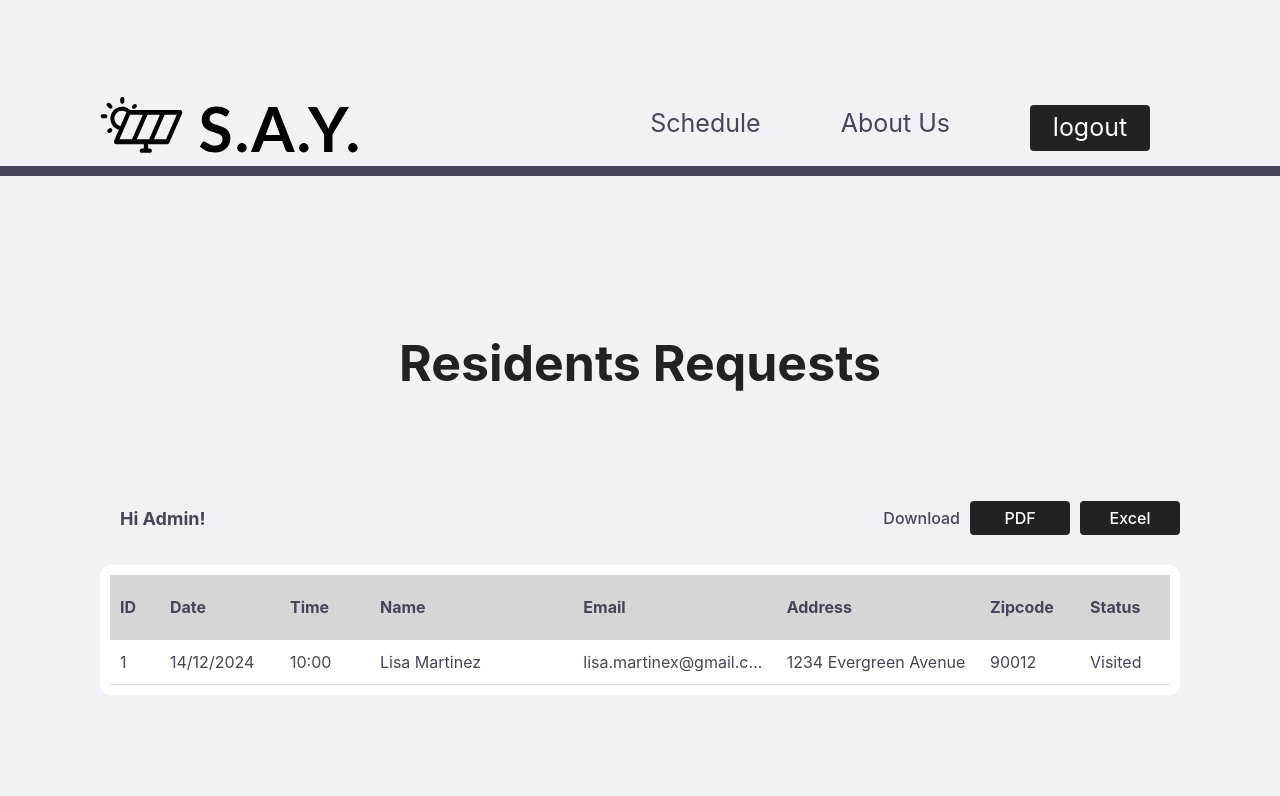
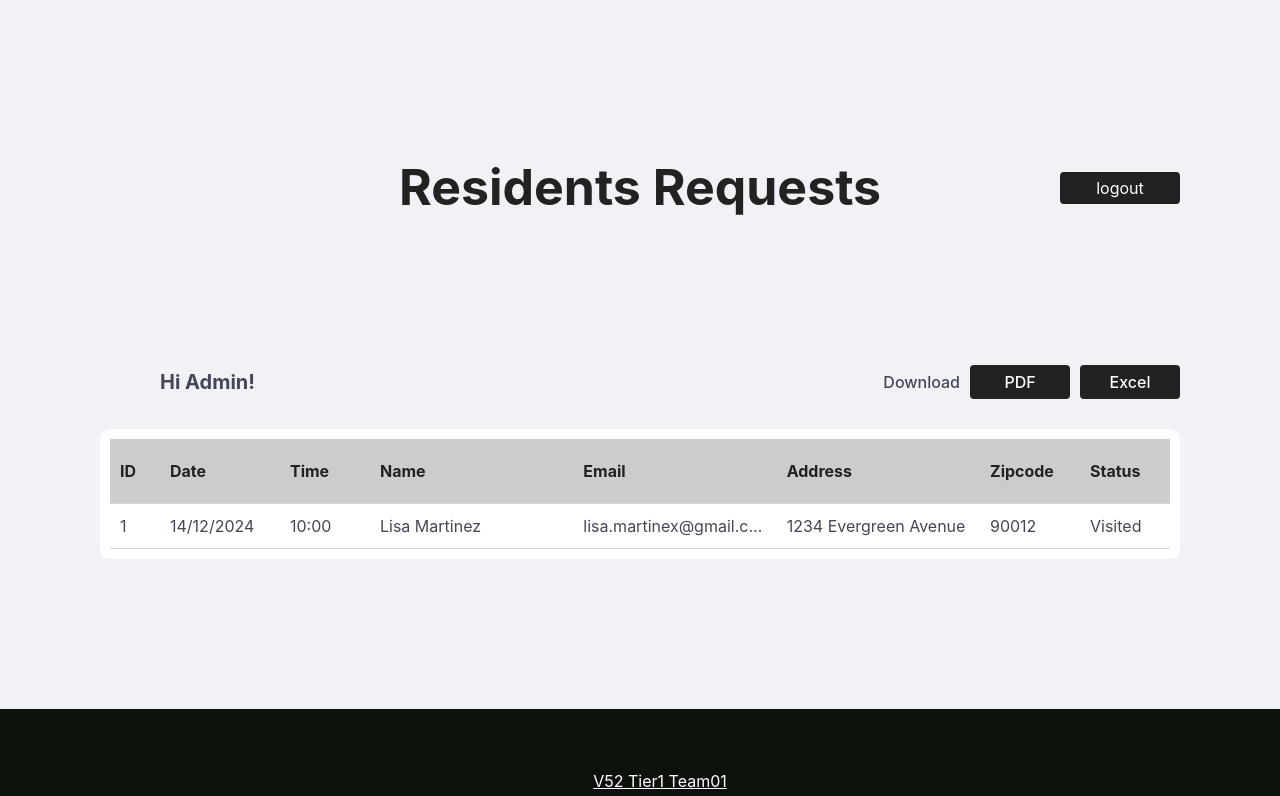
Before and after one commit to chingu-voyages/v52-tier1-team-01, a React (Create React App) app in the folder solarapp/: page /dashboard in a window 1280 px wide. Shown: the top 796 px of the page. Built offline with nearby package versions, Linux system fonts and the light colour scheme.

Commit message:
Remove header from admin Dashboard 14nov2024

```diff
--- a/solarapp/src/components/DashboardComponents/DashboardInfo.jsx
+++ b/solarapp/src/components/DashboardComponents/DashboardInfo.jsx
@@ -5,6 +5,11 @@ import '../../styling/dashboard_styling/DashboardInfo.css'
 
 const DashboardInfo = () => {
   return (
+    <>
+      <div className="title-wrap">
+        <h3 className="title">Residents Requests</h3>
+        <button type="button" className="admin-login">logout</button>
+      </div>
       <div id="dashboardInfo" className="dashboard-info">
         <span className="greet-message">Hi Admin!</span>
         <div className="download-wrap">
@@ -13,6 +18,7 @@ const DashboardInfo = () => {
           <button type="button">Excel</button>
         </div >
       </div >
+    </>
   );
 };
 
--- a/solarapp/src/pages/Dashboard.jsx
+++ b/solarapp/src/pages/Dashboard.jsx
@@ -10,14 +10,11 @@ import '../styling/dashboard_styling/Dashboard.css'
 const Dashboard = () => {
   return (
     <>
-      <DashboardHeader />
+      {/* <DashboardHeader /> */}
       <div className="dashboard-content">
         <div className="container">
-          <h3 className="title">Residents Requests</h3>
-          <div className="info-table-wrapper">
-            <DashboardInfo />
-            <DashboardTabledisplay />
-          </div>
+          <DashboardInfo />
+          <DashboardTabledisplay />
         </div>
       </div>
       <Footer />
--- a/solarapp/src/styling/dashboard_styling/Dashboard.css
+++ b/solarapp/src/styling/dashboard_styling/Dashboard.css
@@ -2,10 +2,3 @@
   background-color: #F0F2F6;
   padding: 150px 0;
 }
-.dashboard-content h3.title{
-  color: #222;
-  font-size: 50px;
-  font-weight: bold;
-  text-align: center;
-  margin-bottom: 100px;
-}
--- a/solarapp/src/styling/dashboard_styling/DashboardInfo.css
+++ b/solarapp/src/styling/dashboard_styling/DashboardInfo.css
@@ -1,3 +1,29 @@
+.dashboard-content .title-wrap{
+  position: relative;
+  display: flex;
+  align-items: center;
+  justify-content: center;
+  gap: 20px;
+  margin-bottom: 140px;
+}
+.dashboard-content h3.title{
+  color: #222;
+  font-size: 50px;
+  font-weight: bold;
+  text-align: center;
+}
+.dashboard-content .title-wrap button {
+  position: absolute;
+  right: 0;
+  min-width: 120px;
+  padding:4px 0;
+  background-color: #222;
+  color: #fff;
+  border-radius: 4px;
+  border: none;
+  cursor: pointer;
+}
+
 .dashboard-info {
   display: flex;
   align-items: center;
@@ -7,9 +33,9 @@
   font-weight: 500;
 }
 .dashboard-info .greet-message{
-  padding-inline: 20px;
+  padding-inline: 60px 20px;
   font-weight: bold;
-  font-size: 18px;
+  font-size: 20px;
 }
 .download-wrap button {
   min-width: 100px;
--- a/solarapp/src/styling/dashboard_styling/DashboardTabledisplay.css
+++ b/solarapp/src/styling/dashboard_styling/DashboardTabledisplay.css
@@ -16,7 +16,8 @@
 .dashboard-table th{
   padding: 20px 10px;
   text-align: left;
-  background-color: #d6d6d6;
+  background-color: #ccc;
+  color: #222;
 }
 .dashboard-table td {
   padding: 10px;
```
Lines whose indentation alone changed are shown as unchanged.
